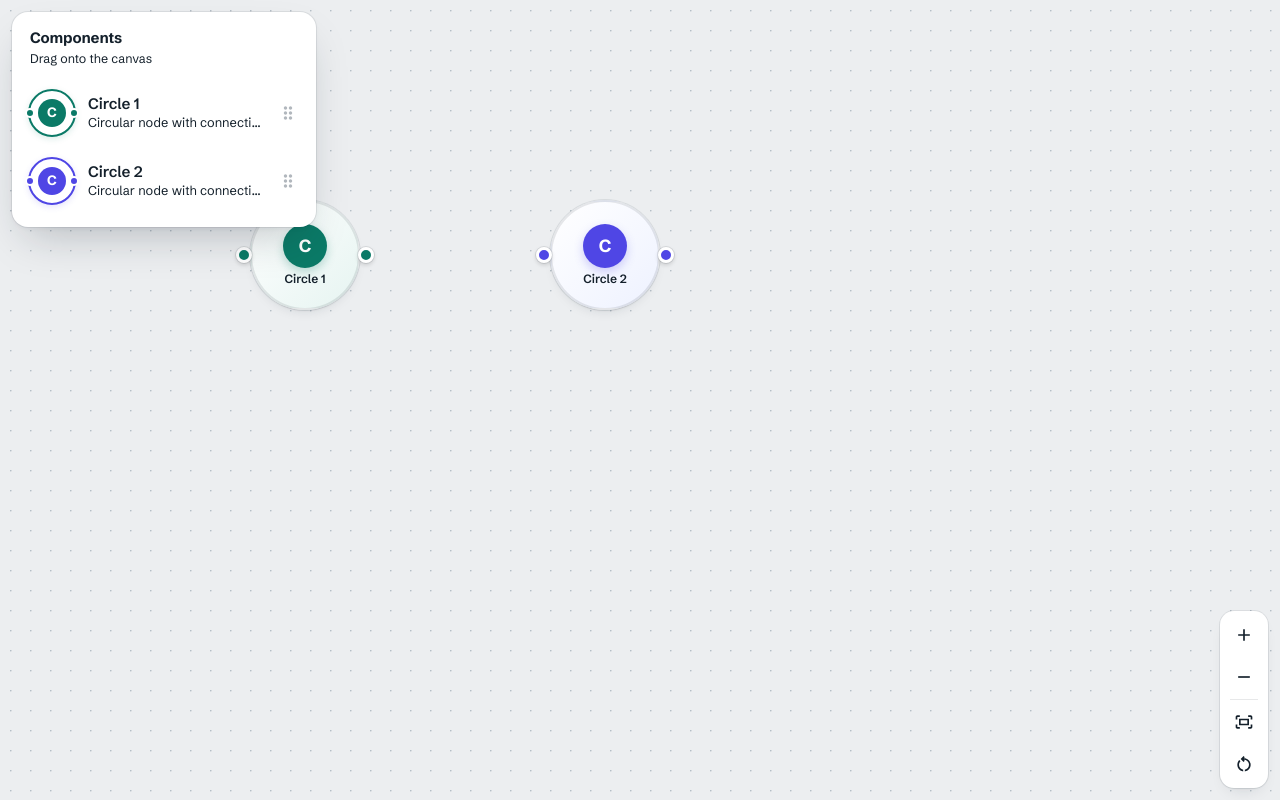
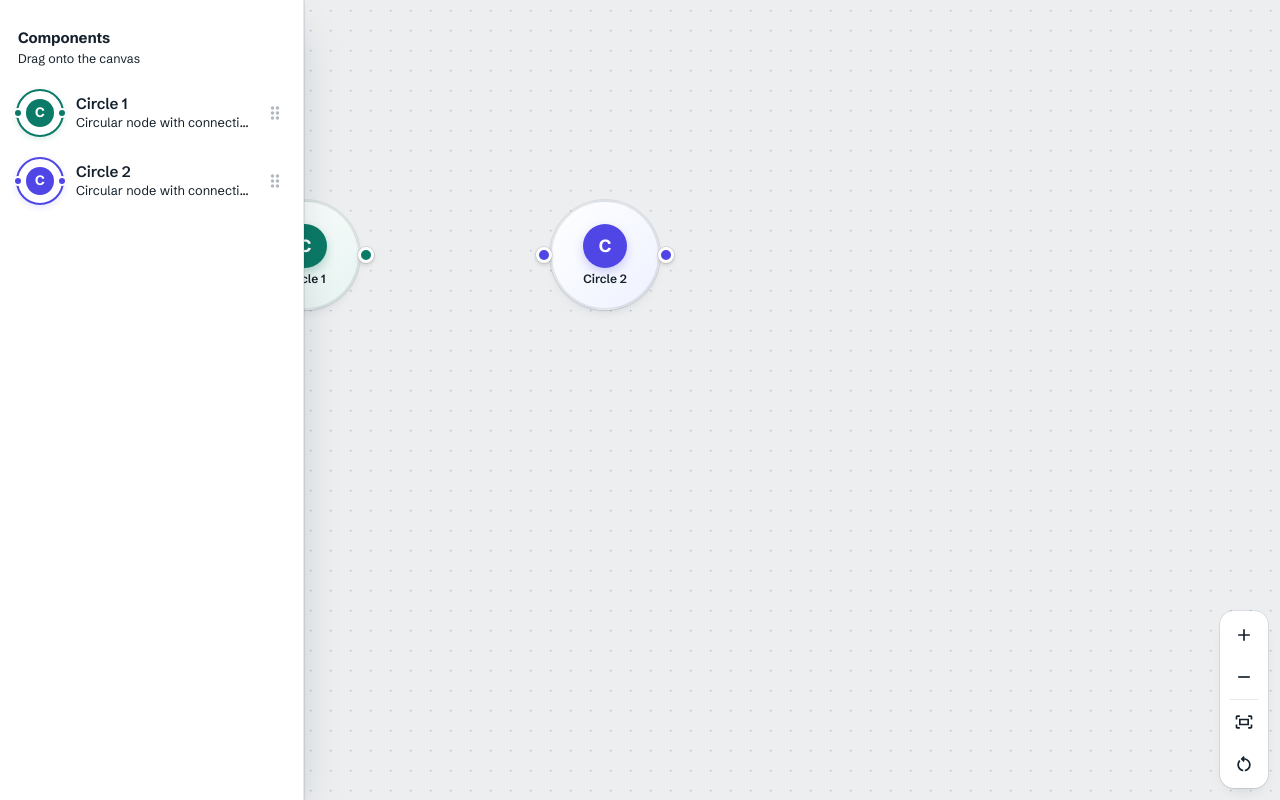
Before and after one commit to Brendanmebson/node-workspace-demo, a React (Vite) app: page / in a window 1280 px wide. Built offline with nearby package versions, Linux system fonts and the light colour scheme.

Commit message:
Make components sidebar full length from top to bottom on left side

```diff
--- a/src/components/Sidebar/Sidebar.tsx
+++ b/src/components/Sidebar/Sidebar.tsx
@@ -33,29 +33,22 @@ export function Sidebar() {
       elevation={0}
       data-no-drop
       sx={{
-        position: isMobile ? 'fixed' : 'absolute',
+        position: 'absolute',
+        top: 0,
+        bottom: 0,
+        left: 0,
+        height: '100%',
         zIndex: zIndex.panel,
         display: 'flex',
         flexDirection: 'column',
         overflow: 'hidden',
         width: panelWidth,
+        borderRadius: 0,
+        borderRight: `1px solid ${tokens.hairline}`,
         boxShadow: tokens.shadow.panel,
-        ...(isMobile
-          ? {
-              top: 0,
-              bottom: 0,
-              left: 0,
-              borderRadius: '0 16px 16px 0',
-              paddingTop: SAFE_TOP,
-              paddingLeft: SAFE_LEFT,
-              paddingBottom: 'env(safe-area-inset-bottom, 0px)',
-            }
-          : {
-              top: 12,
-              left: 12,
-              maxHeight: 'calc(100% - 24px)',
-              borderRadius: '16px',
-            }),
+        paddingTop: isMobile ? SAFE_TOP : '12px',
+        paddingLeft: isMobile ? SAFE_LEFT : 0,
+        paddingBottom: isMobile ? 'env(safe-area-inset-bottom, 0px)' : '12px',
         ...(state === 'open' && {
           transform: 'none',
           opacity: 1,
```
